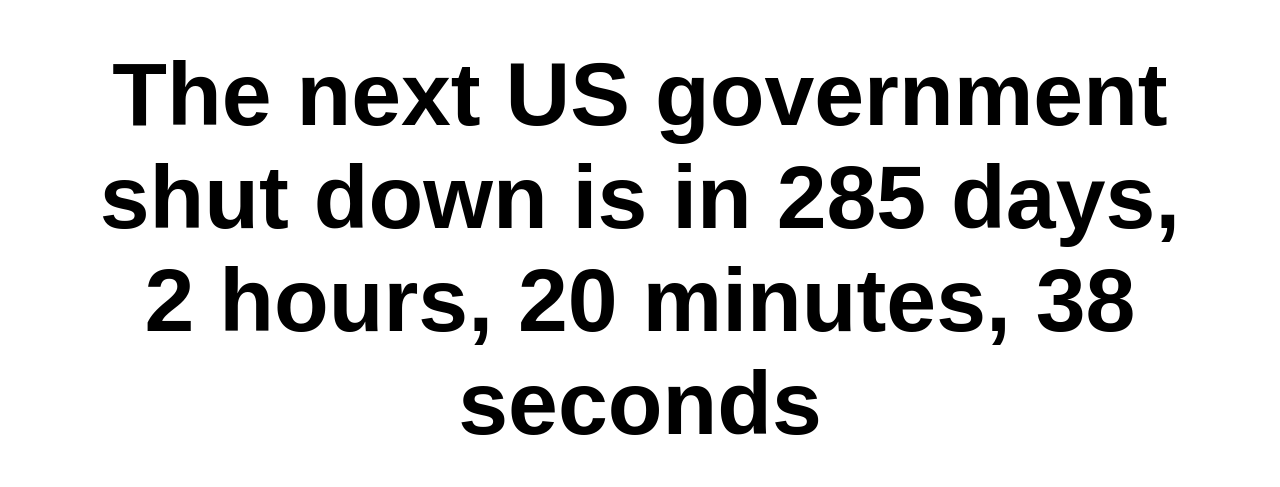
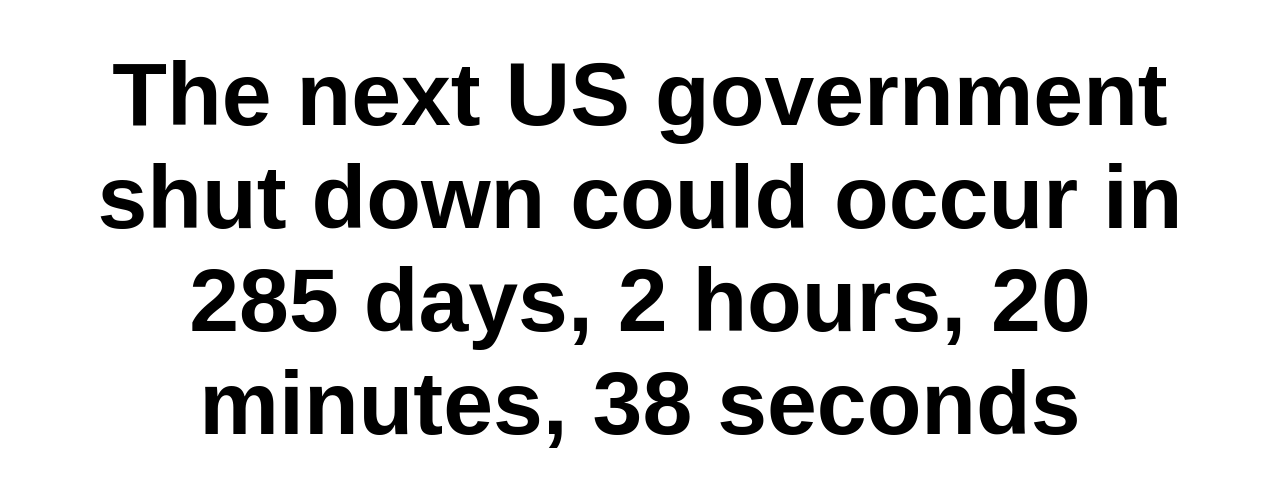
Before and after one commit to mgwalker/the-shutdown-countdown, a plain HTML site: page index.html in a window 1280 px wide. Shown: the part 151-638 px from the top of the page. Drawn offline with Linux system fonts and the light colour scheme.

Commit message:
Update index.html

```diff
--- a/index.html
+++ b/index.html
@@ -122,7 +122,7 @@
 
         document.getElementById('when').innerText = squash(diff);
         document.getElementById('what').innerText = notYetShutdown
-          ? 'The next US government shut down is in'
+          ? 'The next US government shut down could occur in'
           : 'The US government has been shut down for';
 
         if (!notYetShutdown || diff._data.days === 0) {
```
